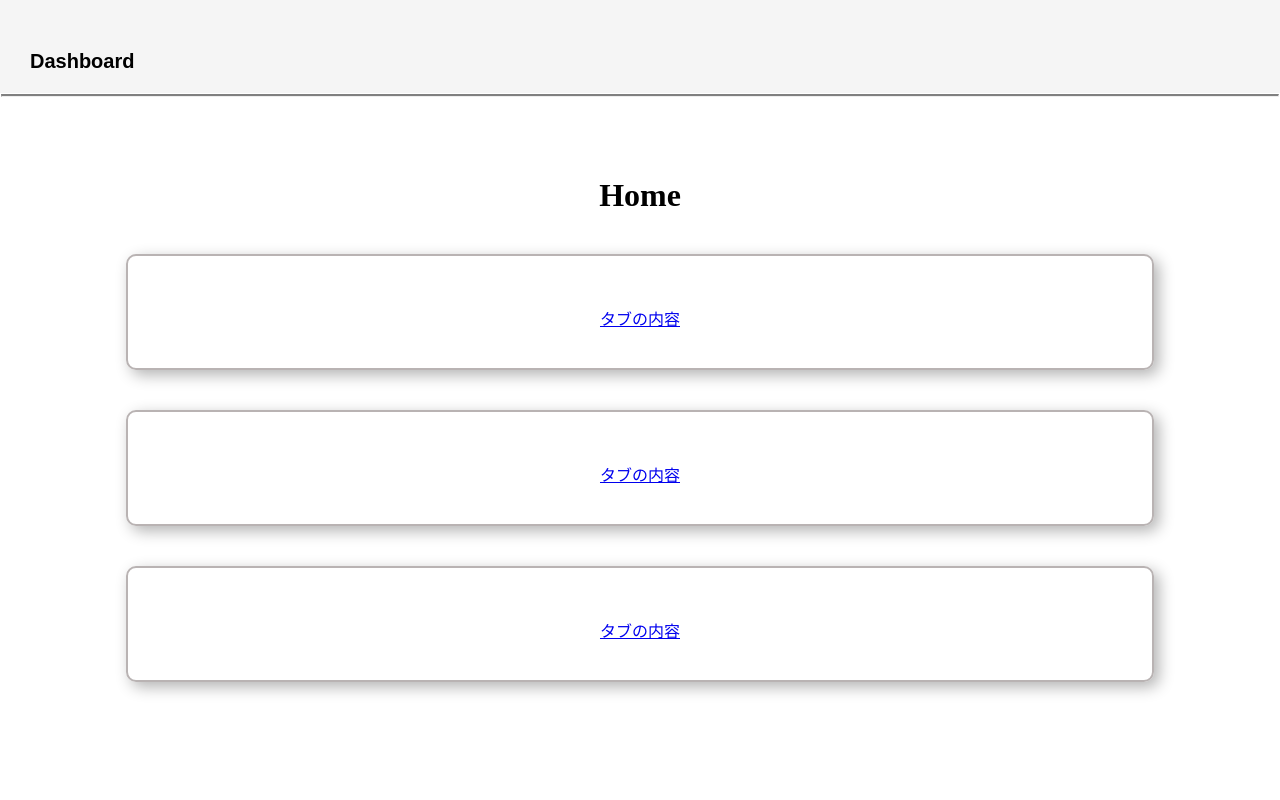
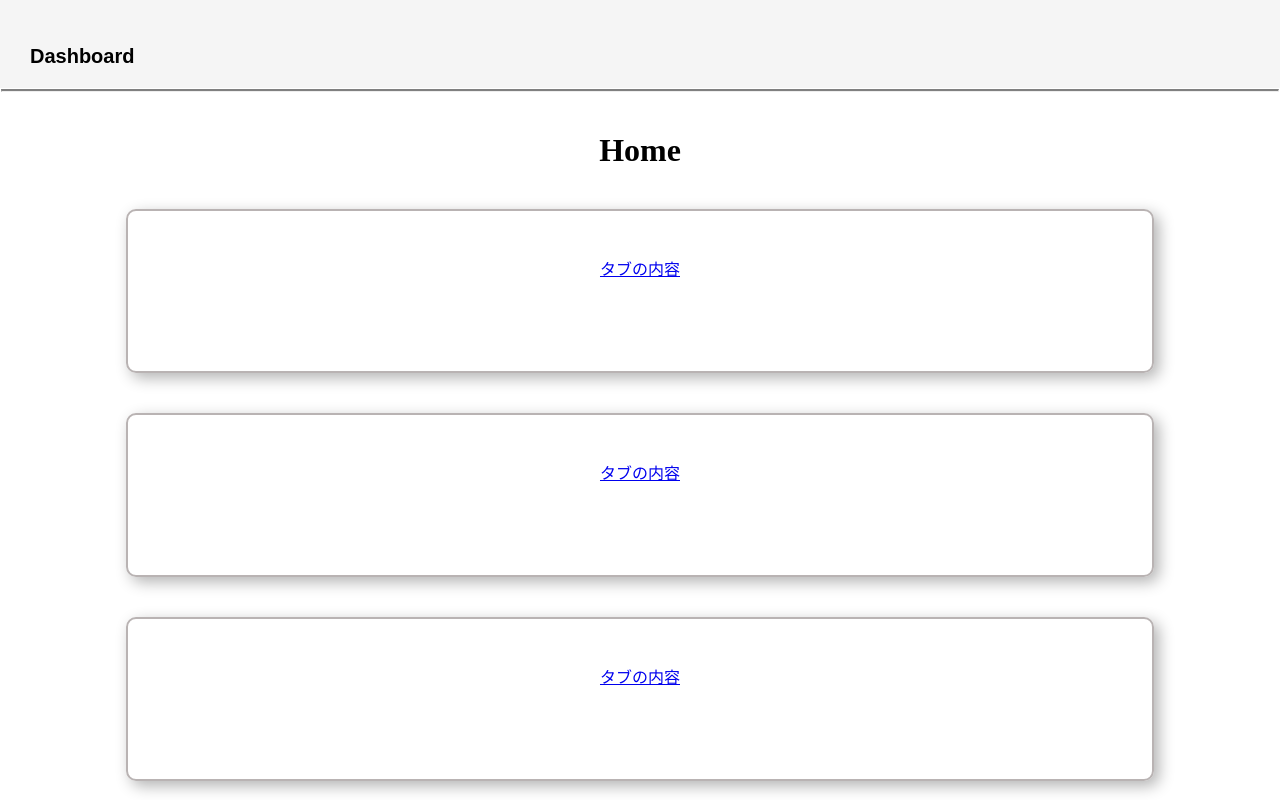
Before and after one commit to YutoItakura/test, a plain HTML site: page test1.html in a window 1280 px wide. Drawn offline with Linux system fonts and the light colour scheme.

Commit message:
Update test1.html

```diff
--- a/test1.html
+++ b/test1.html
@@ -2,6 +2,7 @@
 <html lang=ja>
     <head>
         <meta charset="UTF-8">
+        <meta name="viewport" content="width=device-width, initial-scale=1.0">
         <title>main</title>
     </head>
     <style>
@@ -30,13 +31,13 @@
             margin:1px ;
         }
         h1{
-            margin-top: 80px;
+            margin-top: 40px;
             text-align: center;
         }
         .tab1{
             border: 2px solid rgb(185, 179, 179);
             width: 80vw;
-            height: 14vh;
+            height: 20vh;
             border-radius: 10px;
             margin: 40px auto;
             box-shadow: 5px 5px 15px rgba(0, 0, 0, 0.3);
@@ -44,7 +45,7 @@
         .tab2{
             border: 2px solid rgb(185, 179, 179);
             width: 80vw;
-            height: 14vh;
+            height: 20vh;
             border-radius: 10px;
             margin: 40px auto;
             box-shadow: 5px 5px 15px rgba(0, 0, 0, 0.3);
@@ -52,7 +53,7 @@
         .tab3{
             border: 2px solid rgb(185, 179, 179);
             width: 80vw;
-            height: 14vh;
+            height: 20vh;
             border-radius: 10px;
             margin: auto;
             box-shadow: 5px 5px 15px rgba(0, 0, 0, 0.3);
@@ -60,7 +61,7 @@
         p{
             position: relative;
             text-align: center;
-            margin-top: 50px;
+            margin-top: 45px;
         }
     </style>
     <body>
```
